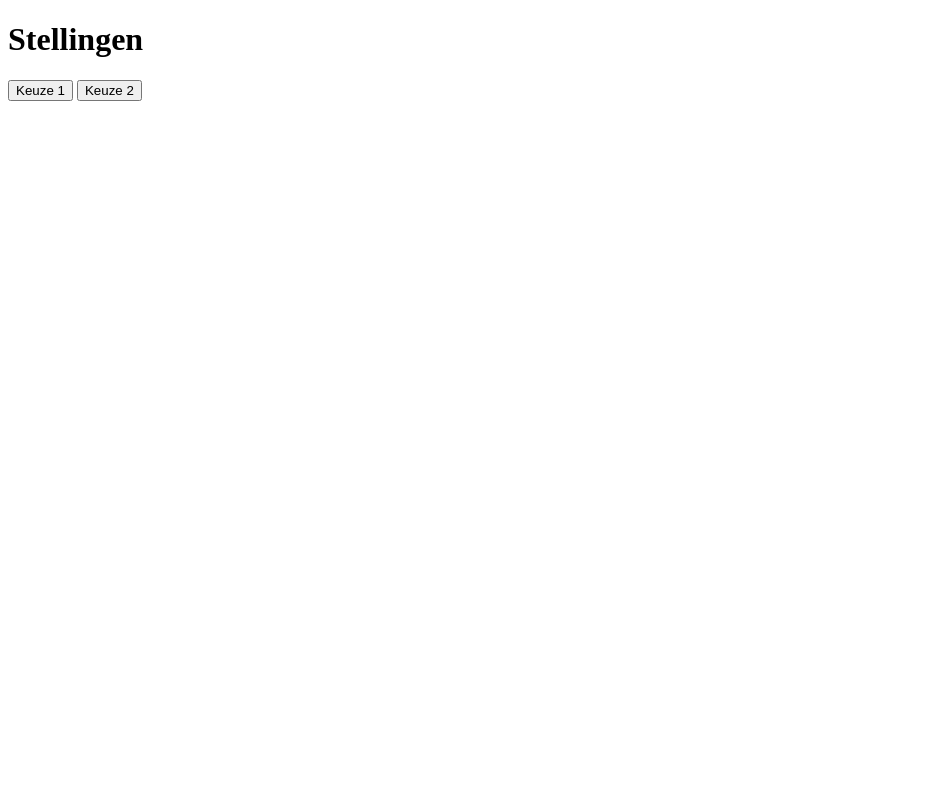
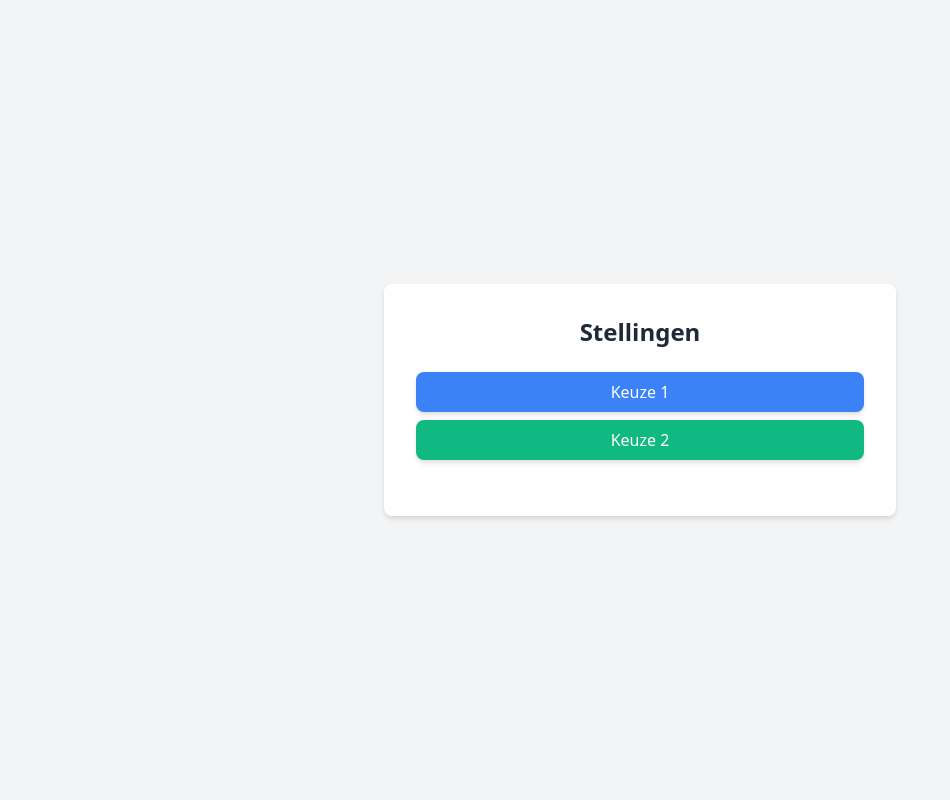
Before and after one commit to Sami-1038442/SecurityWP3, a Flask app: page /statements in a window 1280 px wide. Shown: the whole page, without its empty margins (0-950 px from the left). Run offline with Flask 3, Linux system fonts and the light colour scheme.

Commit message:
css en navigatie

```diff
--- a/templates/index.html
+++ b/templates/index.html
@@ -6,12 +6,10 @@
     <link href="https://cdn.jsdelivr.net/npm/tailwindcss@2.2.19/dist/tailwind.min.css" rel="stylesheet">
 </head>
 <body class="flex items-center justify-center h-screen bg-gray-100">
-    <!-- Top-right login button linking to login.html -->
     <div class="absolute top-4 right-4">
         <a href="/login" class="px-4 py-2 bg-gray-500 text-white rounded-lg shadow-md hover:bg-gray-600">Login</a>
     </div>
 
-    <!-- Centered form for student number -->
     <div class="bg-white p-8 rounded-lg shadow-md w-full max-w-sm mx-auto text-center">
         <form id="login-form">
             <label for="student-number" class="block text-lg font-medium text-gray-700 mb-2">Studentnummer:</label>
--- a/templates/login.html
+++ b/templates/login.html
@@ -6,12 +6,10 @@
     <link href="https://cdn.jsdelivr.net/npm/tailwindcss@2.2.19/dist/tailwind.min.css" rel="stylesheet">
 </head>
 <body class="flex items-center justify-center h-screen bg-gray-100">
-    <!-- Top-right "Terug" button to go back to index.html -->
     <div class="absolute top-4 right-4">
         <a href="/" class="px-4 py-2 bg-gray-500 text-white rounded-lg shadow-md hover:bg-gray-600">Terug</a>
     </div>
 
-    <!-- Centered login form -->
     <div class="bg-white p-8 rounded-lg shadow-md w-full max-w-sm mx-auto text-center">
         <h1 class="text-2xl font-semibold mb-6">Login</h1>
         <form method="POST" action="{{ url_for('login') }}">
@@ -26,7 +24,6 @@
             <button type="submit" class="mt-4 px-4 py-2 bg-blue-500 text-white rounded-lg shadow-md hover:bg-blue-600">Login</button>
         </form>
 
-        <!-- Flash messages for errors -->
         <div id="message" class="mt-4 text-red-500">
             {% for message in get_flashed_messages() %}
                 <p>{{ message }}</p>
--- a/templates/statements.html
+++ b/templates/statements.html
@@ -3,15 +3,28 @@
 <head>
     <meta charset="UTF-8">
     <title>Action Types App - Stellingen</title>
+    <link href="https://cdn.jsdelivr.net/npm/tailwindcss@2.2.19/dist/tailwind.min.css" rel="stylesheet">
 </head>
-<body>
-    <h1>Stellingen</h1>
-    <div id="statement-container">
-        <p id="statement-text"></p>
-        <button id="choice-1" onclick="submitChoice(1)">Keuze 1</button>
-        <button id="choice-2" onclick="submitChoice(2)">Keuze 2</button>
+<body class="bg-gray-100 flex items-center justify-center min-h-screen">
+
+    <div class="bg-white p-8 rounded-lg shadow-md w-full max-w-lg text-center">
+        <h1 class="text-2xl font-semibold text-gray-800 mb-6">Stellingen</h1>
+
+        <div id="statement-container" class="mb-6">
+            <p id="statement-text" class="text-lg text-gray-700 mb-4"></p>
+            <button id="choice-1" onclick="submitChoice(1)"
+                    class="px-4 py-2 bg-blue-500 text-white rounded-lg shadow-md hover:bg-blue-600 mb-2 w-full">Keuze 1</button>
+            <button id="choice-2" onclick="submitChoice(2)"
+                    class="px-4 py-2 bg-green-500 text-white rounded-lg shadow-md hover:bg-green-600 w-full">Keuze 2</button>
+        </div>
+
+        <div id="message" class="text-green-600 font-medium mb-6"></div>
+
+        <div id="finish-container" class="hidden">
+            <a href="/" class="px-4 py-2 bg-blue-500 text-white rounded-lg shadow-md hover:bg-blue-600">Klaar</a>
+        </div>
     </div>
-    <div id="message"></div>
+
     <script>
         const studentNumber = "{{ student_number }}";
 
@@ -22,6 +35,7 @@
                     if (data.error) {
                         document.getElementById('message').innerText = data.error;
                         document.getElementById('statement-container').style.display = 'none';
+                        document.getElementById('finish-container').classList.remove('hidden'); // Show "Klaar" button
                     } else {
                         document.getElementById('statement-text').innerText = data.statement_choices[0].choice_text;
                         document.getElementById('choice-1').innerText = data.statement_choices[0].choice_text;
@@ -46,6 +60,7 @@
                     if (data.action_type) {
                         document.getElementById('message').innerText = `Bedankt! Je action type is: ${data.action_type}`;
                         document.getElementById('statement-container').style.display = 'none';
+                        document.getElementById('finish-container').classList.remove('hidden'); // Show "Klaar" button
                     } else {
                         loadNextStatement();
                     }
```
Also changed, not shown: templates/admin.html (+2 -9 lines), templates/student_details.html (+0 -10 lines).
